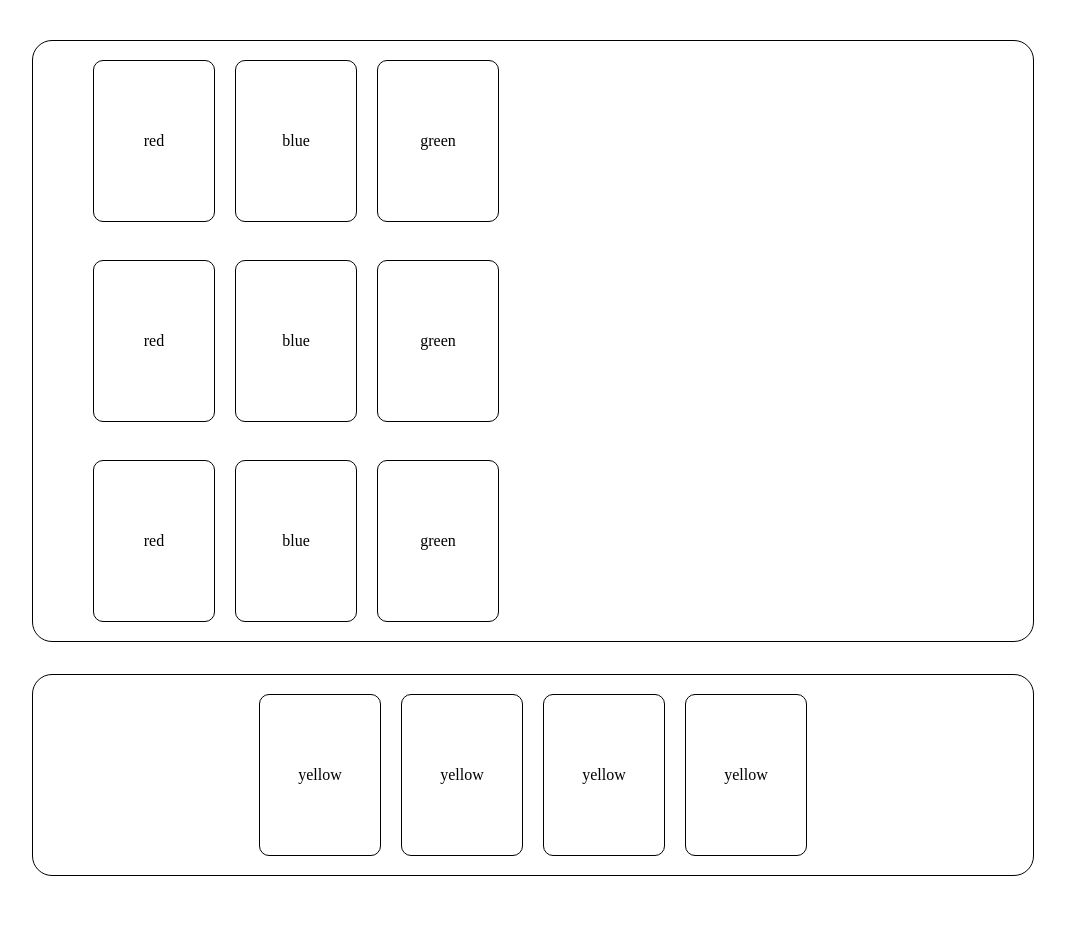
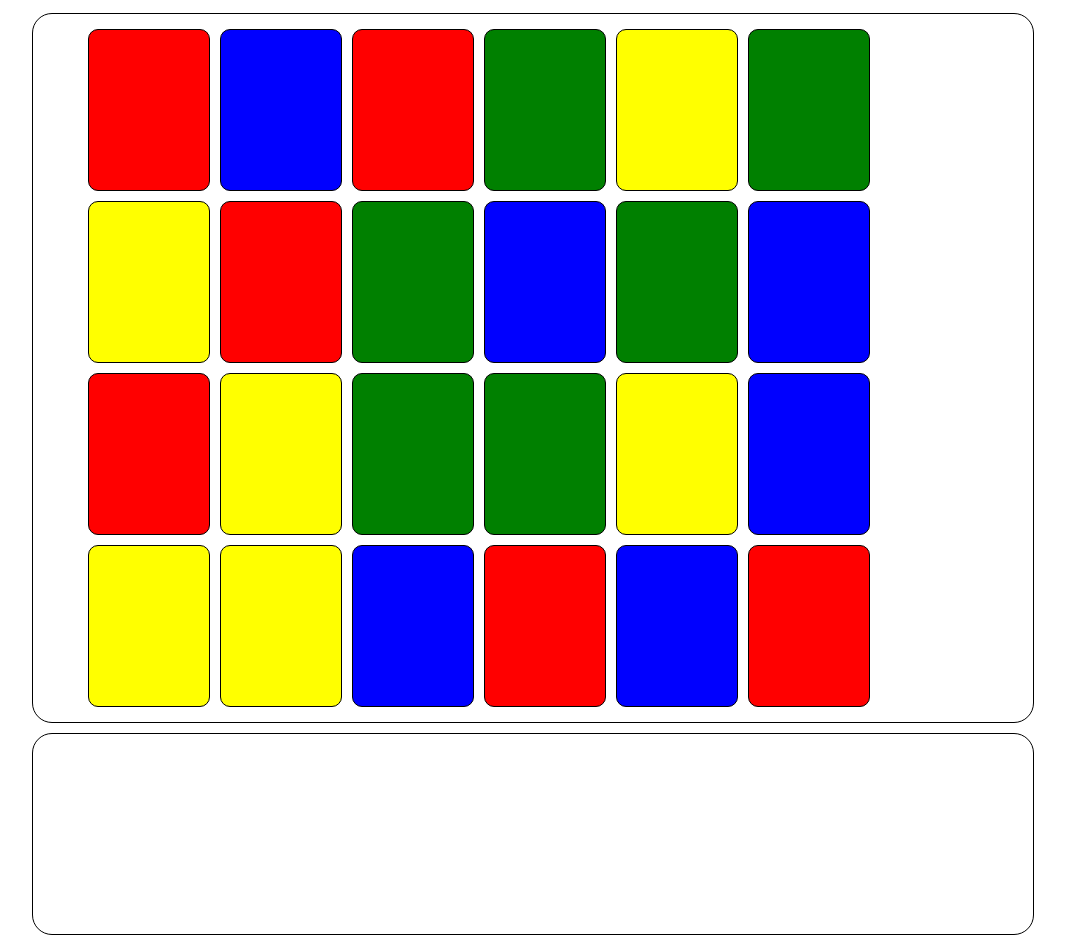
Before and after one commit to edwardneo/card-elimination, a React (Create React App) app: page / in a window 1280 px wide. Shown: the whole page, without its empty margins (107-1172 px from the left). Before the commit the page ends 916 px from the top, so only its background shows below. Built offline with nearby package versions, Linux system fonts and the light colour scheme.

Commit message:
Added taking cards from board

```diff
--- a/src/App.css
+++ b/src/App.css
@@ -1,14 +1,13 @@
 #app {
-  height: 900px;
   display: flex;
   flex-direction: column;
   align-items: center;
-  justify-content: space-evenly;
 }
 
 #board {
   width: 1000px;
-  height: 600px;
+  padding: 10px 0px;
+  margin: 5px;
   border: 1px solid;
   border-radius: 20px;
   display: flex;
@@ -20,6 +19,7 @@
 #hand {
   width: 1000px;
   height: 200px;
+  margin: 5px;
   border: 1px solid;
   border-radius: 20px;
   display: flex;
@@ -28,9 +28,9 @@
   align-items: center;
 }
 
-.stack {
+.row {
   width: 90%;
-  height: 200px;
+  padding: 5px 0px;
   display: flex;
   flex-direction: row;
   align-items: center;
@@ -39,7 +39,7 @@
 .card {
   width: 120px;
   height: 160px;
-  margin: 0px 10px;
+  margin: 0px 5px;
   border: 1px solid;
   border-radius: 10px;
   display: flex;
--- a/src/App.tsx
+++ b/src/App.tsx
@@ -1,13 +1,45 @@
+import React, { useState } from 'react';
 import "./App.css";
 
 import { Board } from "./components/Board";
 import { Hand } from "./components/Hand";
 
 function App() {
+  const startingBoards = [
+    [
+      '131242',
+      '412323',
+      '142243',
+      '443131',
+    ]
+  ]
+
+  const colors = ['red', 'green', 'blue', 'yellow', 'violet', 'orange', 'cyan'];
+
+  const startingHand: string[] = [];
+
+  const processBoard = (board: string[]) => {
+    return board.map((stack: string) => stack.split("").map(cardChar => colors[parseInt(cardChar) - 1]))
+  }
+
+  const [board, setBoard] = useState(processBoard(startingBoards[0]));
+  const [hand, setHand] = useState(startingHand);
+
+  const takeCard = (rowId: number) => {
+    const boardCopy = board.map(row => [...row])
+    const newCard = boardCopy[rowId].pop();
+    if (newCard) {
+      const handCopy = [...hand];
+      handCopy.push(newCard);
+      setHand(handCopy);
+    }
+    setBoard(boardCopy);
+  }
+
   return (
     <div id="app">
-      <Board />
-      <Hand />
+      <Board board={board} takeCard={takeCard} />
+      <Hand hand={hand} />
     </div>
   );
 }
--- a/src/components/Board.tsx
+++ b/src/components/Board.tsx
@@ -1,22 +1,50 @@
 import React, { useState } from 'react';
 import { Card } from './Card';
 
-export function Board() {
+interface BoardProps {
+  board: string[][],
+  takeCard(rowId: number): void,
+}
+
+export function Board({ board, takeCard }: BoardProps) {
+  const startingBoards = [
+    [
+      '131242',
+      '412323',
+      '142243',
+      '443131',
+    ]
+  ]
+
   return (
-    <div id="board">
-      <Stack />
-      <Stack />
-      <Stack />
+    <div id='board'>
+      {board.map((cardColors, index) => <Row cardColors={cardColors} takeCard={() => takeCard(index)} />)}
     </div>
   )
 }
 
-function Stack() {
-  const cards = ['red', 'blue', 'green'];
+interface RowProps {
+  cardColors: string[],
+  takeCard(): void,
+}
+
+function Row({ cardColors, takeCard }: RowProps) {
+  const createCards = (cardColors: string[]) => {
+    const cards = [];
+
+    for (let i = 0; i < cardColors.length - 1; i++) {
+      cards.push(<Card color={cardColors[i]} />);
+    }
+    if (cardColors) {
+      cards.push(<Card color={cardColors[cardColors.length - 1]} onClick={takeCard}/>);
+    }
+
+    return cards
+  }
 
   return (
-    <div className="stack">
-      {cards ? cards.map(card => <Card label={card} />) : null}
+    <div className='row'>
+      {createCards(cardColors)}
     </div>
   )
 }
--- a/src/components/Card.tsx
+++ b/src/components/Card.tsx
@@ -1,13 +1,12 @@
 import React, { useState } from 'react';
 
 interface CardProps {
-  label: string
+  color: string,
+  onClick?(): void
 }
 
-export function Card({ label }: CardProps) {
+export function Card({ color, onClick }: CardProps) {
   return (
-    <div className="card">
-      {label}
-    </div>
+    <div className="card" onClick={onClick ? onClick : () => {}} style={{backgroundColor: color}} />
   );
 }
--- a/src/components/Hand.tsx
+++ b/src/components/Hand.tsx
@@ -1,13 +1,14 @@
 import React, { useState } from 'react';
 import { Card } from './Card';
 
-export function Hand() {
+interface HandProps {
+  hand: string[];
+}
+
+export function Hand({ hand }: HandProps) {
   return (
     <div id="hand">
-      <Card label="yellow" />
-      <Card label="yellow" />
-      <Card label="yellow" />
-      <Card label="yellow" />
+      {hand ? hand.map(card => <Card color={card} />) : null}
     </div>
   )
 }
```
